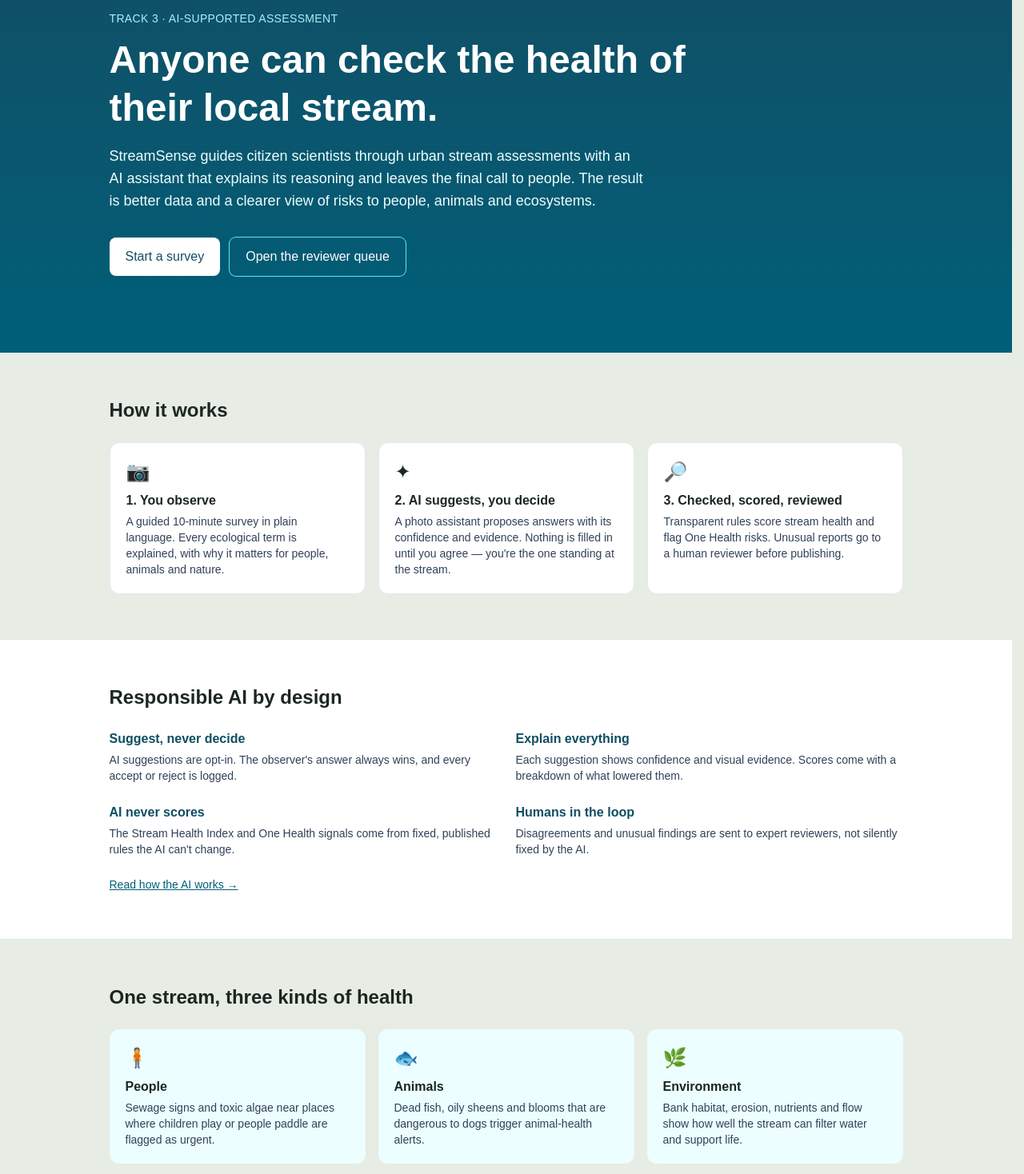
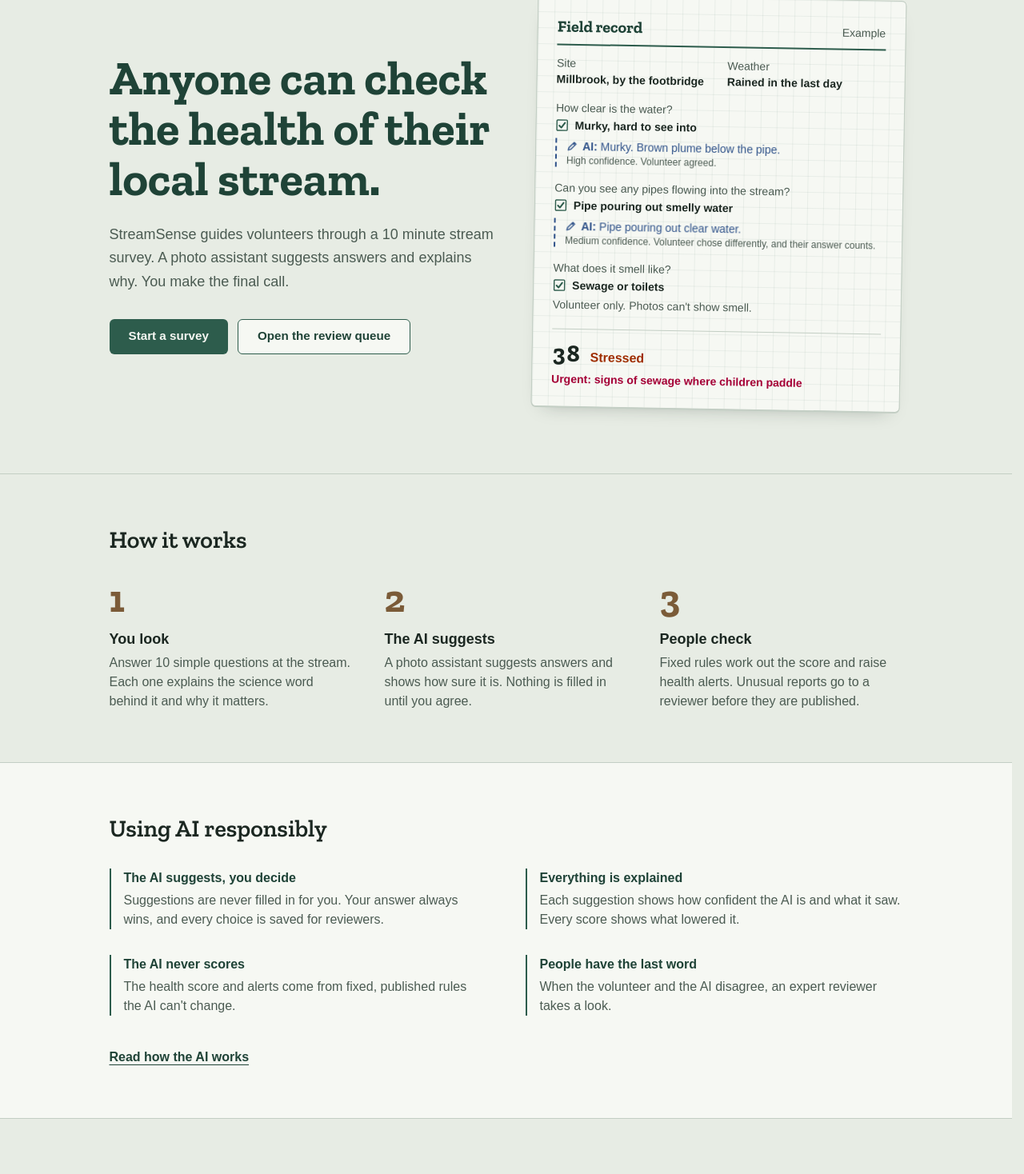
Before and after one commit to mohammedfirdouss/streamsense, a Next.js app: page / in a window 1280 px wide. Shown: the part 140-1608 px from the top of the page at 80% size. Built offline with nearby package versions, Linux system fonts and the light colour scheme; a web font is replaced by a local one.

Commit message:
feat: enhance ReviewQueue UI with improved layout and styling adjustments

```diff
--- a/src/app/page.tsx
+++ b/src/app/page.tsx
@@ -1,77 +1,84 @@
 import Link from "next/link";
+import { LensMark } from "@/components/insights";
+import { BUTTON_BASE, BUTTON_VARIANTS, cx, PencilMark } from "@/components/ui";
+import type { Lens } from "@/lib/protocol";
 
 const STEPS = [
-  { icon: "📷", title: "You observe", body: "A guided 10-minute survey in plain language. Every ecological term is explained, with why it matters for people, animals and nature." },
-  { icon: "✦", title: "AI suggests, you decide", body: "A photo assistant proposes answers with its confidence and evidence. Nothing is filled in until you agree — you're the one standing at the stream." },
-  { icon: "🔎", title: "Checked, scored, reviewed", body: "Transparent rules score stream health and flag One Health risks. Unusual reports go to a human reviewer before publishing." },
+  ["You look", "Answer 10 simple questions at the stream. Each one explains the science word behind it and why it matters."],
+  ["The AI suggests", "A photo assistant suggests answers and shows how sure it is. Nothing is filled in until you agree."],
+  ["People check", "Fixed rules work out the score and raise health alerts. Unusual reports go to a reviewer before they are published."],
 ];
 
 const PRINCIPLES = [
-  ["Suggest, never decide", "AI suggestions are opt-in. The observer's answer always wins, and every accept or reject is logged."],
-  ["Explain everything", "Each suggestion shows confidence and visual evidence. Scores come with a breakdown of what lowered them."],
-  ["AI never scores", "The Stream Health Index and One Health signals come from fixed, published rules the AI can't change."],
-  ["Humans in the loop", "Disagreements and unusual findings are sent to expert reviewers, not silently fixed by the AI."],
+  ["The AI suggests, you decide", "Suggestions are never filled in for you. Your answer always wins, and every choice is saved for reviewers."],
+  ["Everything is explained", "Each suggestion shows how confident the AI is and what it saw. Every score shows what lowered it."],
+  ["The AI never scores", "The health score and alerts come from fixed, published rules the AI can't change."],
+  ["People have the last word", "When the volunteer and the AI disagree, an expert reviewer takes a look."],
+];
+
+const LENSES: [Lens, string, string][] = [
+  ["human", "People", "Signs of sewage or toxic algae near places where children play or people paddle are flagged as urgent."],
+  ["animal", "Animals", "Dead fish, oily films and algae that can poison dogs raise animal health alerts."],
+  ["environment", "Nature", "Bank plants, erosion and flow show how well the stream can clean water and support wildlife."],
 ];
 
 export default function Home() {
   return (
     <div>
-      <section className="bg-gradient-to-b from-cyan-900 to-cyan-800 text-white">
-        <div className="mx-auto max-w-5xl px-4 py-16 sm:py-24">
-          <p className="text-sm font-medium uppercase tracking-wide text-cyan-200">Track 3 · AI-Supported Assessment</p>
-          <h1 className="mt-3 max-w-3xl text-4xl font-semibold leading-tight sm:text-5xl">
-            Anyone can check the health of their local stream.
-          </h1>
-          <p className="mt-4 max-w-2xl text-lg text-cyan-50">
-            StreamSense guides citizen scientists through urban stream assessments with an AI assistant that explains its reasoning and leaves the final call to people. The result is better data and a clearer view of risks to people, animals and ecosystems.
-          </p>
-          <div className="mt-8 flex flex-wrap gap-3">
-            <Link href="/assess" className="rounded-lg bg-white px-5 py-3 font-medium text-cyan-900 hover:bg-cyan-50">Start a survey</Link>
-            <Link href="/review" className="rounded-lg px-5 py-3 font-medium text-white ring-1 ring-cyan-300 hover:bg-cyan-700">Open the reviewer queue</Link>
+      <section className="border-b border-line">
+        <div className="mx-auto grid max-w-5xl items-center gap-12 px-4 py-14 sm:py-20 md:grid-cols-[1.05fr_1fr]">
+          <div>
+            <h1 className="font-display text-5xl leading-[1.05] font-bold text-river-deep sm:text-6xl">
+              Anyone can check the health of their local stream.
+            </h1>
+            <p className="mt-6 max-w-[34rem] text-lg leading-relaxed text-ink-soft">
+              StreamSense guides volunteers through a 10 minute stream survey. A photo assistant suggests answers and explains why. You make the final call.
+            </p>
+            <div className="mt-8 flex flex-wrap gap-3">
+              <Link href="/assess" className={cx(BUTTON_BASE, BUTTON_VARIANTS.primary, "px-6 text-base")}>Start a survey</Link>
+              <Link href="/review" className={cx(BUTTON_BASE, BUTTON_VARIANTS.secondary, "px-6 text-base")}>Open the review queue</Link>
+            </div>
           </div>
+          <FieldRecord />
         </div>
       </section>
 
-      <section className="mx-auto max-w-5xl px-4 py-14">
-        <h2 className="text-2xl font-semibold">How it works</h2>
-        <ol className="mt-6 grid gap-4 sm:grid-cols-3">
-          {STEPS.map((s, i) => (
-            <li key={s.title} className="rounded-xl border border-slate-200 bg-white p-5">
-              <p className="text-2xl" aria-hidden>{s.icon}</p>
-              <h3 className="mt-2 font-semibold">{i + 1}. {s.title}</h3>
-              <p className="mt-1 text-sm text-slate-700">{s.body}</p>
+      <section className="mx-auto max-w-5xl px-4 py-16">
+        <h2 className="font-display text-3xl font-semibold">How it works</h2>
+        <ol className="mt-8 grid gap-10 sm:grid-cols-3">
+          {STEPS.map(([title, body], i) => (
+            <li key={title}>
+              <p className="font-display text-5xl leading-none font-bold text-silt" aria-hidden>{i + 1}</p>
+              <h3 className="mt-3 text-lg font-semibold">{title}</h3>
+              <p className="mt-1 text-ink-soft">{body}</p>
             </li>
           ))}
         </ol>
       </section>
 
-      <section className="border-y border-slate-200 bg-white">
-        <div className="mx-auto max-w-5xl px-4 py-14">
-          <h2 className="text-2xl font-semibold">Responsible AI by design</h2>
-          <dl className="mt-6 grid gap-6 sm:grid-cols-2">
+      <section className="border-y border-line bg-card">
+        <div className="mx-auto max-w-5xl px-4 py-16">
+          <h2 className="font-display text-3xl font-semibold">Using AI responsibly</h2>
+          <dl className="mt-8 grid gap-x-12 gap-y-8 sm:grid-cols-2">
             {PRINCIPLES.map(([t, d]) => (
-              <div key={t}>
-                <dt className="font-semibold text-cyan-900">{t}</dt>
-                <dd className="mt-1 text-sm text-slate-700">{d}</dd>
+              <div key={t} className="border-l-2 border-river pl-4">
+                <dt className="font-semibold text-river-deep">{t}</dt>
+                <dd className="mt-1 text-ink-soft">{d}</dd>
               </div>
             ))}
           </dl>
-          <Link href="/how-it-works" className="mt-6 inline-block text-sm font-medium text-cyan-800 underline">Read how the AI works →</Link>
+          <Link href="/how-it-works" className="mt-10 inline-block font-semibold text-river-deep underline underline-offset-4">Read how the AI works</Link>
         </div>
       </section>
 
-      <section className="mx-auto max-w-5xl px-4 py-14">
-        <h2 className="text-2xl font-semibold">One stream, three kinds of health</h2>
-        <div className="mt-6 grid gap-4 sm:grid-cols-3">
-          {[
-            ["🧍", "People", "Sewage signs and toxic algae near places where children play or people paddle are flagged as urgent."],
-            ["🐟", "Animals", "Dead fish, oily sheens and blooms that are dangerous to dogs trigger animal-health alerts."],
-            ["🌿", "Environment", "Bank habitat, erosion, nutrients and flow show how well the stream can filter water and support life."],
-          ].map(([i, t, d]) => (
-            <div key={t} className="rounded-xl bg-cyan-50 p-5">
-              <p className="text-2xl" aria-hidden>{i}</p>
-              <h3 className="mt-2 font-semibold">{t}</h3>
-              <p className="mt-1 text-sm text-slate-700">{d}</p>
+      <section className="mx-auto max-w-5xl px-4 py-16">
+        <h2 className="font-display text-3xl font-semibold">One stream, three kinds of health</h2>
+        <div className="mt-8 grid gap-10 sm:grid-cols-3">
+          {LENSES.map(([lens, title, body]) => (
+            <div key={lens}>
+              <LensMark lens={lens} className="h-8 w-8 text-river" />
+              <h3 className="mt-3 text-lg font-semibold">{title}</h3>
+              <p className="mt-1 text-ink-soft">{body}</p>
             </div>
           ))}
         </div>
@@ -79,3 +86,62 @@
     </div>
   );
 }
+
+/** An example survey card: the volunteer's ticks in ink, the AI's notes in pencil. */
+function FieldRecord() {
+  return (
+    <figure className="graph-paper rounded-md border border-line p-5 shadow-[0_1px_0_var(--color-line),0_12px_24px_-16px_rgb(27_39_33/0.35)] sm:p-6 md:rotate-1">
+      <div className="flex items-baseline justify-between gap-3 border-b-2 border-river pb-2">
+        <p className="font-display text-xl font-bold text-river-deep">Field record</p>
+        <p className="text-sm text-ink-soft">Example</p>
+      </div>
+      <dl className="mt-3 grid grid-cols-2 gap-x-4 text-sm">
+        <div><dt className="text-ink-soft">Site</dt><dd className="font-semibold">Millbrook, by the footbridge</dd></div>
+        <div><dt className="text-ink-soft">Weather</dt><dd className="font-semibold">Rained in the last day</dd></div>
+      </dl>
+
+      <ul className="mt-4 space-y-4 text-sm">
+        <RecordRow question="How clear is the water?" answer="Murky, hard to see into">
+          <Pencil note="Murky. Brown plume below the pipe." meta="High confidence. Volunteer agreed." />
+        </RecordRow>
+        <RecordRow question="Can you see any pipes flowing into the stream?" answer="Pipe pouring out smelly water">
+          <Pencil note="Pipe pouring out clear water." meta="Medium confidence. Volunteer chose differently, and their answer counts." />
+        </RecordRow>
+        <RecordRow question="What does it smell like?" answer="Sewage or toilets">
+          <p className="mt-1 text-ink-soft">Volunteer only. Photos can&apos;t show smell.</p>
+        </RecordRow>
+      </ul>
+
+      <figcaption className="mt-5 flex flex-wrap items-baseline gap-x-3 gap-y-1 border-t border-line pt-3">
+        <span className="font-display text-3xl font-bold tabular-nums">38</span>
+        <span className="font-semibold text-orange-800">Stressed</span>
+        <span className="basis-full text-sm font-semibold text-rose-800">Urgent: signs of sewage where children paddle</span>
+      </figcaption>
+    </figure>
+  );
+}
+
+function RecordRow({ question, answer, children }: { question: string; answer: string; children: React.ReactNode }) {
+  return (
+    <li>
+      <p className="text-ink-soft">{question}</p>
+      <p className="mt-0.5 flex items-center gap-2 font-semibold">
+        <svg viewBox="0 0 16 16" className="h-4 w-4 shrink-0 text-river" aria-hidden fill="none" stroke="currentColor" strokeWidth="1.4">
+          <rect x="1.5" y="1.5" width="13" height="13" rx="1" />
+          <path d="M4.5 8.5l2.5 2.5 4.5-6" strokeWidth="2" strokeLinecap="round" strokeLinejoin="round" />
+        </svg>
+        {answer}
+      </p>
+      {children}
+    </li>
+  );
+}
+
+function Pencil({ note, meta }: { note: string; meta: string }) {
+  return (
+    <div className="ink-in-late mt-1.5 border-l-2 border-dashed border-pencil pl-3 text-pencil">
+      <p className="flex items-center gap-1.5"><PencilMark className="h-3.5 w-3.5 shrink-0" /><span><span className="font-semibold">AI:</span> {note}</span></p>
+      <p className="text-xs text-ink-soft">{meta}</p>
+    </div>
+  );
+}
--- a/src/components/review/ReviewQueue.tsx
+++ b/src/components/review/ReviewQueue.tsx
@@ -11,8 +11,8 @@
 const STATUS_META: Record<ReviewStatus, { label: string; tone: Tone }> = {
   needs_review: { label: "Needs review", tone: "amber" },
   verified: { label: "Verified by reviewer", tone: "green" },
-  follow_up: { label: "Follow-up requested", tone: "orange" },
-  published: { label: "Auto-published (all checks passed)", tone: "cyan" },
+  follow_up: { label: "Follow up visit requested", tone: "orange" },
+  published: { label: "Published automatically", tone: "cyan" },
 };
 
 export function ReviewQueue() {
@@ -23,7 +23,7 @@
   // eslint-disable-next-line react-hooks/set-state-in-effect
   useEffect(() => setSubs(listSubmissions()), []);
 
-  if (!subs) return <p className="p-8 text-slate-600">Loading…</p>;
+  if (!subs) return <p className="p-8 text-ink-soft">Loading…</p>;
 
   const refresh = () => setSubs(listSubmissions());
   const shown = filter === "queue" ? subs.filter((s) => s.status === "needs_review") : subs;
@@ -31,28 +31,28 @@
   const agreement = decisions.length ? Math.round((100 * decisions.filter((d) => d === "accepted").length) / decisions.length) : null;
 
   return (
-    <div className="mx-auto max-w-5xl px-4 py-8">
-      <h1 className="text-2xl font-semibold">Reviewer queue</h1>
-      <p className="mt-1 text-slate-600">Unusual reports are held for a trained human before they reach the public record. Reviewers see what the observer saw, what the AI suggested, and which checks fired.</p>
+    <div className="mx-auto max-w-5xl px-4 py-10">
+      <h1 className="font-display text-4xl font-semibold">Review queue</h1>
+      <p className="mt-2 max-w-prose text-ink-soft">Unusual reports wait here for a trained person before they are published. You can see what the volunteer saw, what the AI suggested, and which checks were raised.</p>
 
-      <div className="mt-6 grid gap-3 sm:grid-cols-4">
+      <dl className="mt-8 grid grid-cols-2 border-y border-line sm:grid-cols-4">
         <Stat label="Reports" value={subs.length} />
-        <Stat label="Awaiting review" value={subs.filter((s) => s.status === "needs_review").length} />
-        <Stat label="One Health alerts" value={subs.reduce((n, s) => n + oneHealthSignals(s.assessment).filter((x) => x.severity === "urgent").length, 0)} />
-        <Stat label="Human–AI agreement" value={agreement === null ? "—" : `${agreement}%`} hint={`${decisions.length} AI suggestions reviewed by observers`} />
-      </div>
+        <Stat label="Waiting for review" value={subs.filter((s) => s.status === "needs_review").length} />
+        <Stat label="Urgent health alerts" value={subs.reduce((n, s) => n + oneHealthSignals(s.assessment).filter((x) => x.severity === "urgent").length, 0)} />
+        <Stat label="People agreed with the AI" value={agreement === null ? "None yet" : `${agreement}%`} hint={`across ${decisions.length} suggestions`} />
+      </dl>
 
-      <div className="mt-6 flex flex-wrap items-center gap-2" role="tablist">
+      <div className="mt-8 flex flex-wrap items-center gap-2" role="tablist">
         {(["queue", "all"] as const).map((f) => (
-          <button key={f} role="tab" aria-selected={filter === f} onClick={() => setFilter(f)} className={cx("rounded-full px-4 py-1.5 text-sm", filter === f ? "bg-cyan-800 text-white" : "bg-white text-slate-700 ring-1 ring-slate-200")}>
+          <button key={f} role="tab" aria-selected={filter === f} onClick={() => setFilter(f)} className={cx("rounded-sm px-4 py-2 text-sm font-semibold", filter === f ? "bg-river text-card" : "border border-line bg-card text-ink-soft hover:text-ink")}>
             {f === "queue" ? "Needs review" : "All reports"}
           </button>
         ))}
-        <button className="ml-auto text-xs text-slate-500 underline" onClick={() => { resetDemoData(); refresh(); }}>Reset demo data</button>
+        <button className="ml-auto text-sm text-ink-soft underline underline-offset-4" onClick={() => { resetDemoData(); refresh(); }}>Reset demo data</button>
       </div>
 
       <div className="mt-4 space-y-4">
-        {shown.length === 0 && <Card><p className="text-slate-600">Nothing waiting. 🎉</p></Card>}
+        {shown.length === 0 && <Card><p className="text-ink-soft">Nothing is waiting for review.</p></Card>}
         {shown.map((s) => <SubmissionCard key={s.assessment.id} sub={s} onChange={refresh} />)}
       </div>
     </div>
@@ -61,10 +61,9 @@
 
 function Stat({ label, value, hint }: { label: string; value: number | string; hint?: string }) {
   return (
-    <div className="rounded-xl border border-slate-200 bg-white p-4">
-      <p className="text-2xl font-semibold tabular-nums">{value}</p>
-      <p className="text-sm text-slate-600">{label}</p>
-      {hint && <p className="text-xs text-slate-500">{hint}</p>}
+    <div className="flex flex-col-reverse justify-end border-line px-1 py-4 sm:border-l sm:px-5 sm:first:border-l-0 sm:first:pl-0">
+      <dt className="mt-2 text-sm text-ink-soft">{label}{hint && <span className="block text-xs">{hint}</span>}</dt>
+      <dd className="font-display text-4xl leading-none font-bold tabular-nums">{value}</dd>
     </div>
   );
 }
@@ -83,52 +82,60 @@
     onChange();
   };
 
+  const details = [
+    a.observer || "Anonymous",
+    new Date(a.createdAt).toLocaleDateString(),
+    a.weather === "dry" ? "Dry weather" : "After rain",
+    a.site.lat !== undefined ? `${a.site.lat}, ${a.site.lng}` : null,
+  ].filter(Boolean);
+
   return (
     <Card>
       <div className="flex flex-wrap items-start justify-between gap-3">
         <div>
-          <h2 className="text-lg font-semibold">{a.site.name}</h2>
-          <p className="text-sm text-slate-600">
-            {a.observer || "Anonymous"} · {new Date(a.createdAt).toLocaleDateString()} · {a.weather === "dry" ? "dry weather" : "after rain"}
-            {a.site.lat !== undefined && <> · {a.site.lat}, {a.site.lng}</>}
-          </p>
+          <h2 className="font-display text-2xl font-semibold">{a.site.name}</h2>
+          <ul className="mt-1 flex flex-wrap gap-x-4 text-sm text-ink-soft">
+            {details.map((d) => <li key={d}>{d}</li>)}
+          </ul>
         </div>
         <div className="flex flex-wrap gap-2">
-          {score.band && <Badge tone={BAND_META[score.band].tone}>SHI {score.score} · {BAND_META[score.band].label}</Badge>}
+          {score.band && <Badge tone={BAND_META[score.band].tone}>Score {score.score}, {BAND_META[score.band].label}</Badge>}
           <Badge tone={STATUS_META[sub.status].tone}>{STATUS_META[sub.status].label}</Badge>
         </div>
       </div>
 
-      <button className="mt-3 text-sm text-cyan-800 underline" aria-expanded={open} onClick={() => setOpen(!open)}>{open ? "Hide details" : "Show details"}</button>
+      <button className="mt-3 text-sm font-semibold text-river-deep underline underline-offset-4" aria-expanded={open} onClick={() => setOpen(!open)}>{open ? "Hide details" : "Show details"}</button>
 
       {open && (
-        <div className="mt-4 grid gap-6 md:grid-cols-2">
-          <div className="space-y-5">
+        <div className="mt-5 grid gap-8 md:grid-cols-2">
+          <div className="space-y-6">
             {a.photos.length > 0 && (
               <div className="flex gap-2">
                 {/* eslint-disable-next-line @next/next/no-img-element */}
-                {a.photos.map((p, i) => <img key={i} src={p} alt={`Observer photo ${i + 1}`} className="h-24 w-24 rounded object-cover" />)}
+                {a.photos.map((p, i) => <img key={i} src={p} alt={`Volunteer photo ${i + 1}`} className="h-24 w-24 rounded-sm border border-line object-cover" />)}
               </div>
             )}
             <div>
-              <h3 className="mb-2 text-sm font-semibold">Observations &amp; AI audit trail</h3>
+              <h3 className="mb-2 font-semibold">What the volunteer chose and what the AI suggested</h3>
+              <div className="overflow-x-auto">
                 <table className="w-full text-sm">
-                <thead><tr className="text-left text-xs text-slate-500"><th className="pb-1 font-normal">Indicator</th><th className="pb-1 font-normal">Observer</th><th className="pb-1 font-normal">AI suggested</th></tr></thead>
+                  <thead><tr className="border-b border-line text-left text-ink-soft"><th className="pb-2 font-normal">Question</th><th className="pb-2 font-normal">Volunteer</th><th className="pb-2 font-normal text-pencil">AI</th></tr></thead>
                   <tbody>
                     {Object.entries(a.answers).map(([id, v]) => {
                       const ind = INDICATOR_BY_ID[id as keyof typeof INDICATOR_BY_ID];
                       const s = a.aiSuggestions.find((x) => x.indicator === id);
                       const decision = a.aiDecisions[ind.id];
                       return (
-                      <tr key={id} className="border-t border-slate-100 align-top">
-                        <td className="py-1.5 pr-2 text-slate-600">{ind.term}</td>
-                        <td className="py-1.5 pr-2">{optionLabel(ind.id, v)}</td>
-                        <td className="py-1.5">
+                        <tr key={id} className={cx("border-b border-line/60 align-top", decision === "rejected" && "bg-orange-50")}>
+                          <td className="py-2 pr-2 text-ink-soft">{ind.term}</td>
+                          <td className="py-2 pr-2 font-semibold">{optionLabel(ind.id, v)}</td>
+                          <td className="py-2 text-pencil">
                             {s ? (
-                            <span className={cx(decision === "rejected" && "text-orange-800")}>
-                              {optionLabel(ind.id, s.value)} <span className="text-xs text-slate-500">({s.confidence}{decision ? `, ${decision}` : ""})</span>
-                            </span>
-                          ) : <span className="text-slate-400">—</span>}
+                              <>
+                                {optionLabel(ind.id, s.value)}
+                                <span className="block text-xs text-ink-soft">{s.confidence} confidence{decision === "rejected" ? ", volunteer disagreed" : decision === "accepted" ? ", volunteer agreed" : ""}</span>
+                              </>
+                            ) : <span className="text-ink-soft">None</span>}
                           </td>
                         </tr>
                       );
@@ -136,21 +143,22 @@
                   </tbody>
                 </table>
               </div>
-            {a.notes && <p className="rounded bg-slate-50 p-3 text-sm italic text-slate-700">“{a.notes}”</p>}
+            </div>
+            {a.notes && <blockquote className="border-l-2 border-silt pl-4 text-ink-soft italic">{a.notes}</blockquote>}
           </div>
 
-          <div className="space-y-5">
-            <div><h3 className="mb-2 text-sm font-semibold">Why it&apos;s here</h3><CheckList checks={checks} /></div>
-            <div><h3 className="mb-2 text-sm font-semibold">One Health signals</h3><SignalList signals={signals} /></div>
+          <div className="space-y-6">
+            <div><h3 className="mb-2 font-semibold">Why it is here</h3><CheckList checks={checks} /></div>
+            <div><h3 className="mb-2 font-semibold">Health alerts</h3><SignalList signals={signals} /></div>
             <ConfidenceMeter confidence={confidence} />
-            <div className="rounded-lg border border-slate-200 p-3">
-              <label className="block text-sm font-medium" htmlFor={`note-${a.id}`}>Reviewer note</label>
-              <textarea id={`note-${a.id}`} className="mt-1 w-full rounded border border-slate-300 px-2 py-1 text-sm" rows={2} value={note} onChange={(e) => setNote(e.target.value)} placeholder="Feedback is sent to the observer — keep it encouraging." />
-              <div className="mt-2 flex flex-wrap gap-2">
-                <Button className="min-h-9 py-1" onClick={() => decide("verified")}>✓ Verify &amp; publish</Button>
-                <Button variant="secondary" className="min-h-9 py-1" onClick={() => decide("follow_up")}>Request follow-up visit</Button>
+            <div className="rounded-sm border border-line bg-paper/60 p-4">
+              <label className="block font-semibold" htmlFor={`note-${a.id}`}>Note to the volunteer</label>
+              <textarea id={`note-${a.id}`} className="mt-1.5 w-full rounded-sm border border-line bg-card px-3 py-2 text-sm" rows={2} value={note} onChange={(e) => setNote(e.target.value)} placeholder="The volunteer will see this, so keep it encouraging." />
+              <div className="mt-3 flex flex-wrap gap-2">
+                <Button className="min-h-9 py-1" onClick={() => decide("verified")}>Verify &amp; publish</Button>
+                <Button variant="secondary" className="min-h-9 py-1" onClick={() => decide("follow_up")}>Ask for a follow up visit</Button>
               </div>
-              {sub.reviewedAt && <p className="mt-2 text-xs text-slate-500">Last decision {new Date(sub.reviewedAt).toLocaleString()}</p>}
+              {sub.reviewedAt && <p className="mt-2 text-xs text-ink-soft">Last decision {new Date(sub.reviewedAt).toLocaleString()}</p>}
             </div>
           </div>
         </div>
```
Lines whose indentation alone changed are shown as unchanged.
